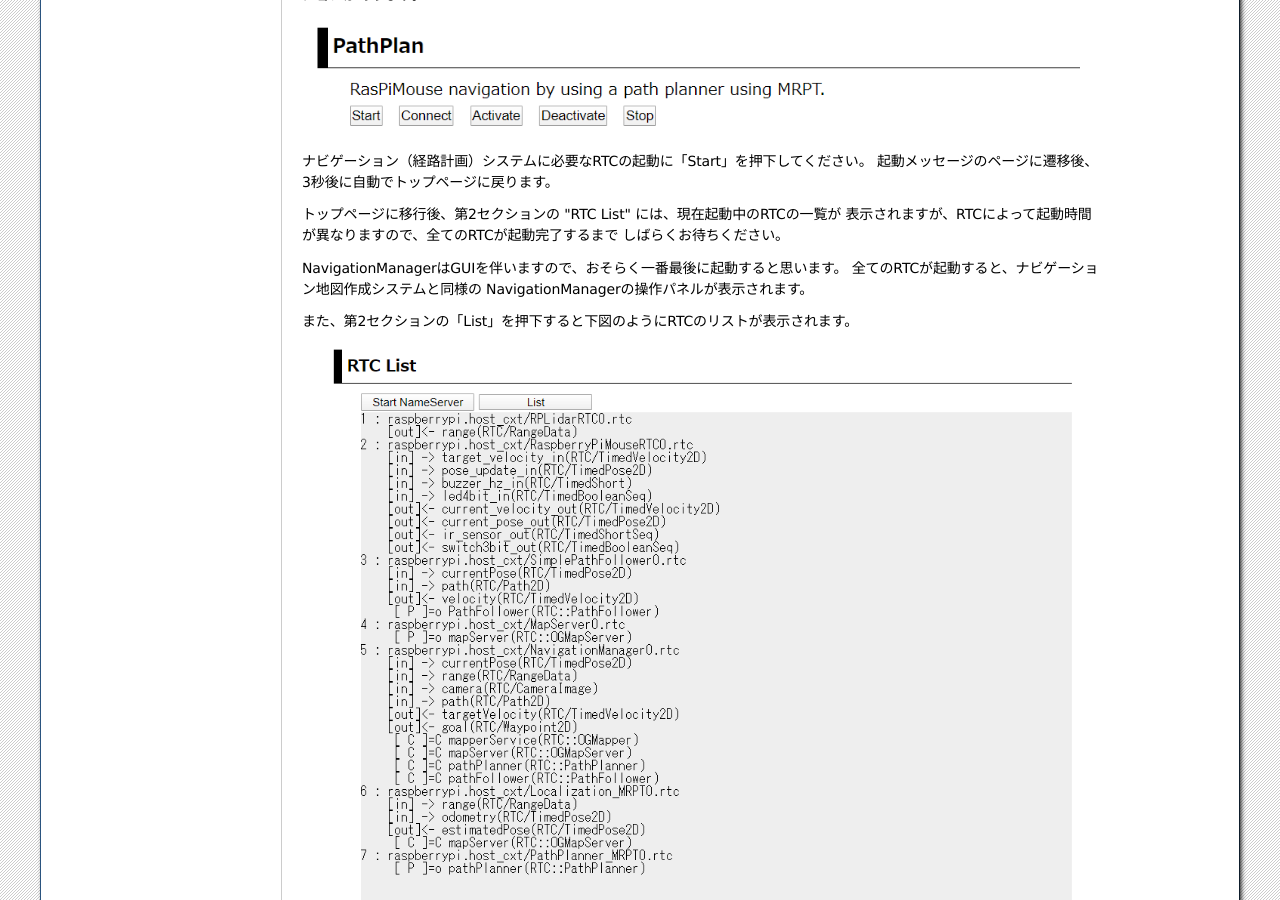
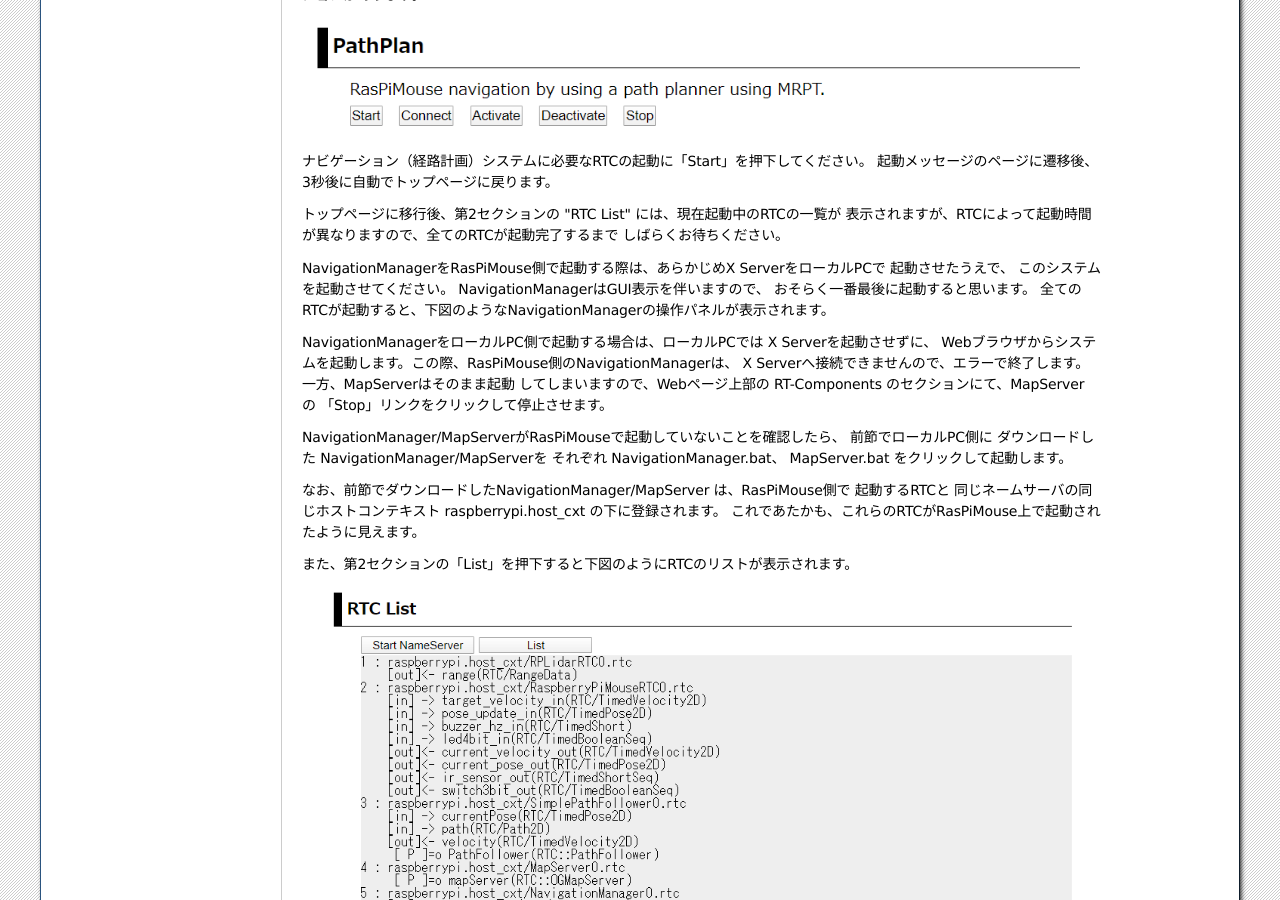
Before and after one commit to OpenRTM/RasPiMouse_with_MRPT, a Sphinx documentation site: the page built from doc/source/path_plan.rst, in a window 1280 px wide and 900 px high, scrolled down 746 px. Built offline with Sphinx 7.4.7, drawn with Linux system fonts in a browser that asks for light colours.

Commit message:
Update path_plan.rst

```diff
--- a/doc/source/path_plan.rst
+++ b/doc/source/path_plan.rst
@@ -31,9 +31,24 @@ RTCの起動は、Webブラウザを利用する場合には、トップペー
 表示されますが、RTCによって起動時間が異なりますので、全てのRTCが起動完了するまで
 しばらくお待ちください。
 
-NavigationManagerはGUIを伴いますので、おそらく一番最後に起動すると思います。
-全てのRTCが起動すると、ナビゲーション地図作成システムと同様の
-NavigationManagerの操作パネルが表示されます。
+NavigationManagerをRasPiMouse側で起動する際は、あらかじめX ServerをローカルPCで
+起動させたうえで、 このシステムを起動させてください。
+NavigationManagerはGUI表示を伴いますので、 おそらく一番最後に起動すると思います。
+全てのRTCが起動すると、下図のようなNavigationManagerの操作パネルが表示されます。
+
+NavigationManagerをローカルPC側で起動する場合は、ローカルPCでは X Serverを起動させずに、
+Webブラウザからシステムを起動します。この際、RasPiMouse側のNavigationManagerは、
+X Serverへ接続できませんので、エラーで終了します。一方、MapServerはそのまま起動
+してしまいますので、Webページ上部の RT-Components のセクションにて、MapServer の
+「Stop」リンクをクリックして停止させます。
+
+NavigationManager/MapServerがRasPiMouseで起動していないことを確認したら、
+前節でローカルPC側に ダウンロードした NavigationManager/MapServerを
+それぞれ NavigationManager.bat、 MapServer.bat をクリックして起動します。
+
+なお、前節でダウンロードしたNavigationManager/MapServer は、RasPiMouse側で
+起動するRTCと 同じネームサーバの同じホストコンテキスト raspberrypi.host_cxt
+の下に登録されます。 これであたかも、これらのRTCがRasPiMouse上で起動されたように見えます。
 
 また、第2セクションの「List」を押下すると下図のようにRTCのリストが表示されます。
 
```
